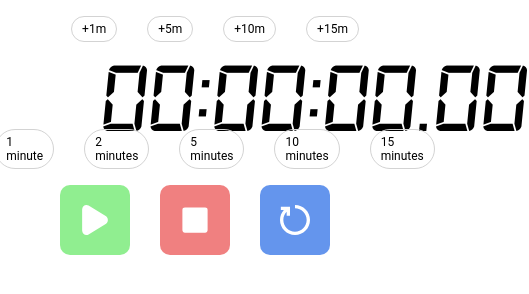
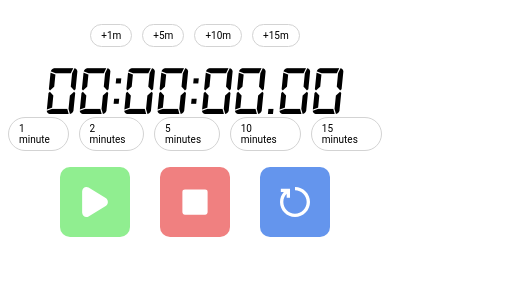
Before and after one commit to ysnitko/timer, a plain HTML site: page index.html in a window 390 px wide. Shown: the whole page, 529 px wide, since content can reach past the window. Drawn offline with Linux system fonts and the light colour scheme.

Commit message:
add media

```diff
--- a/index.html
+++ b/index.html
@@ -8,6 +8,7 @@
     <title>Timer</title>
 </head>
 <body>
+    <div class="container">
         <ul class="add-time">
             <li data-time="60">+1m</li>
             <li data-time="300">+5m</li>
@@ -15,7 +16,7 @@
             <li data-time="900">+15m</li>
         </ul>
         <div class="timer">
-         00:00:00.00
+           <span>00:00:00.00</span>
         </div>
         <ul class="set-time">
             <li data-time="60">1 minute</li>
@@ -29,6 +30,7 @@
             <button class="btn-stop"></button>
             <button class="btn-reset"></button>
         </div>
+    </div>
     <script src="./script/script.js"></script>
 </body>
 </html>
--- a/style/style.css
+++ b/style/style.css
@@ -3,9 +3,14 @@
     src: url('../font/FontsFree-Net-digital-7-italic.ttf');
 }
 
+.container {
+    display: flex;
+    flex-direction: column;
+}
+
 .timer {
     margin: 0 auto;
-    width: 50%;
+    /* width: 50%; */
     font-family: 'Digital-7', sans-serif;
     font-style: italic;
     text-align: center;
@@ -14,6 +19,7 @@
 
 ul {
     display: flex;
+    padding: 0;
     justify-content: center;
     list-style-type: none;
     gap: 30px;
@@ -53,3 +59,17 @@ button {
 .btn-reset {
     background: url(../img/reset.svg) no-repeat center  cornflowerblue;
 }
+
+@media screen and (max-width: 600px) {
+    .timer {
+        font-size: 70px;
+    }
+
+    ul {
+        gap: 10px;
+    }
+
+    li {
+        font-size: 10px;
+    }
+}
```
Lines whose indentation alone changed are shown as unchanged.
